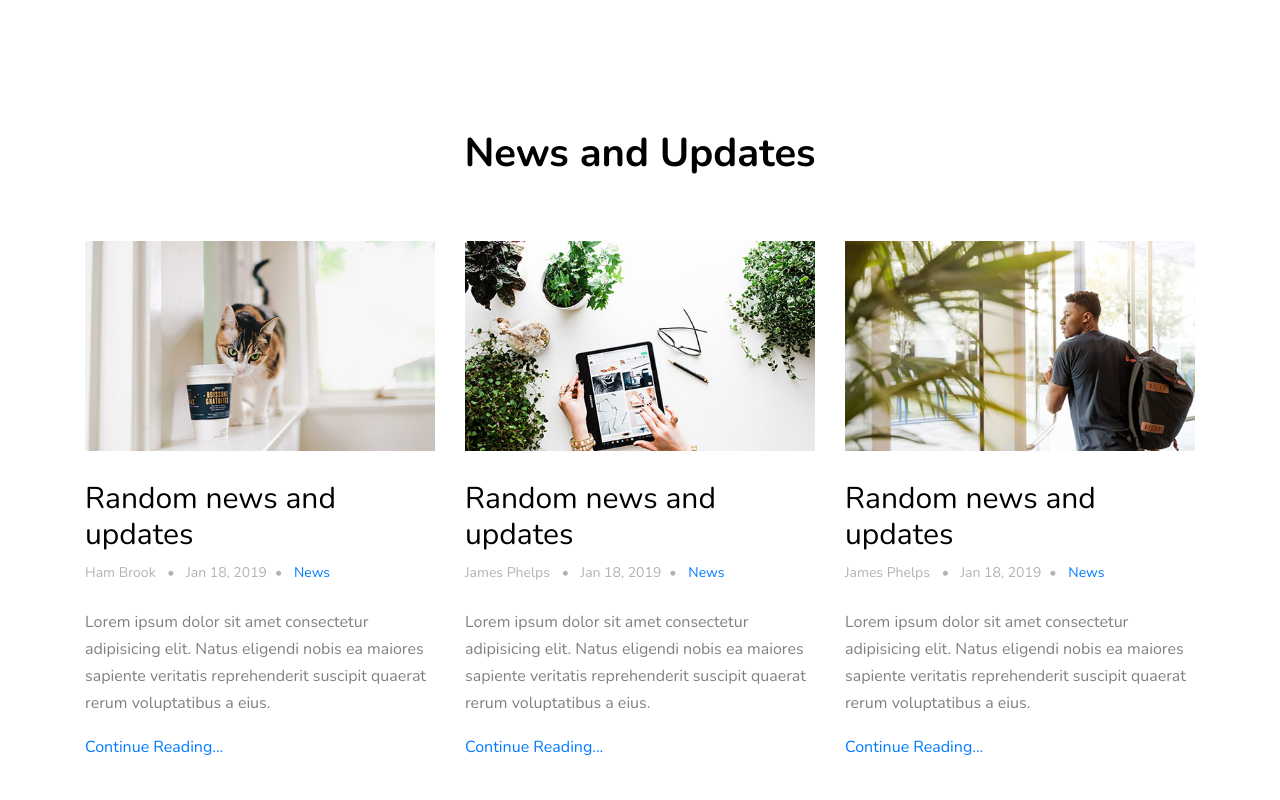
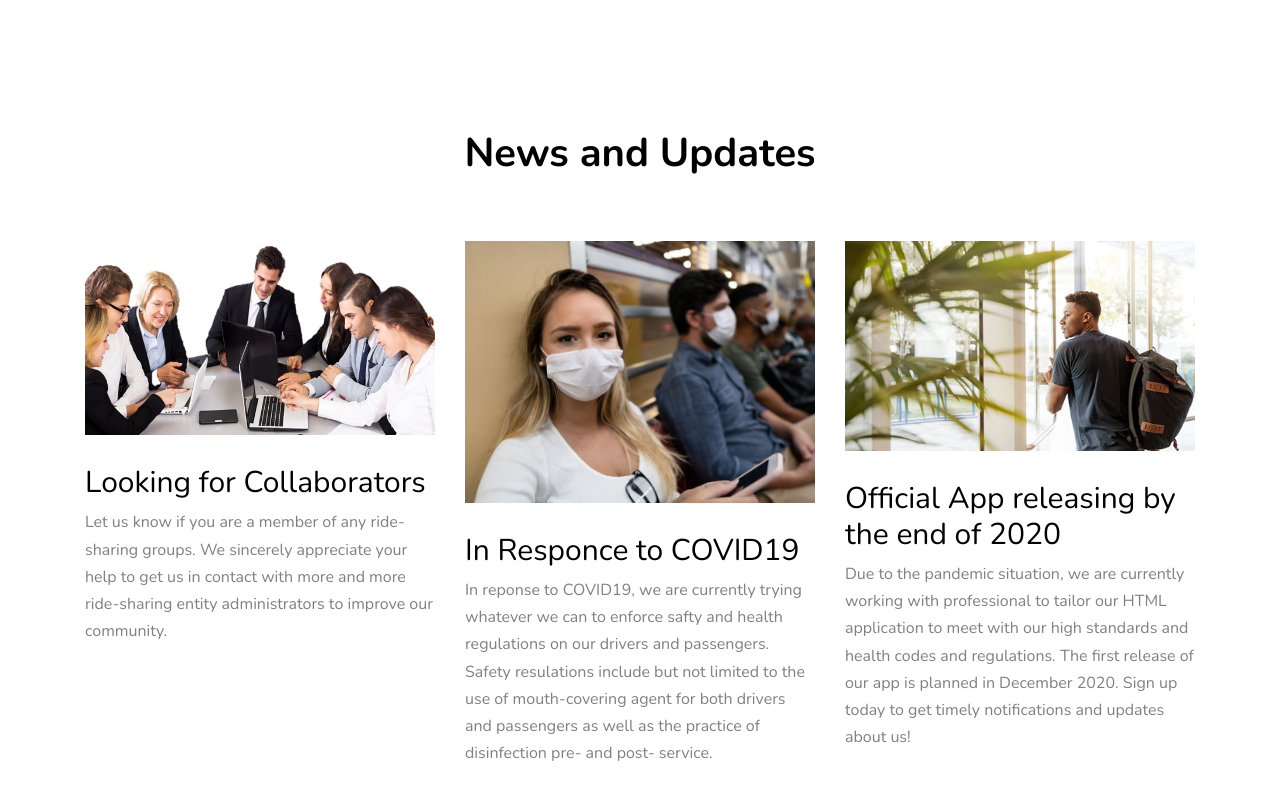
Before and after one commit to PiggyRide/PiggyRide-Landing, a plain HTML site: page index.html in a window 1280 px wide. Shown: the part 7212-8012 px from the top of the page. Drawn offline with nearby package versions, Linux system fonts and the light colour scheme; files whose address does not match are found by name.

Commit message:
auto sync

```diff
--- a/index.html
+++ b/index.html
@@ -435,11 +435,13 @@
                 <figure>
                   <img src="images/wanjun.jpg" alt="Image" class="img-fluid">
                 </figure>
+<!--
                 <div class="social">
                   <a href="#"><span class="icon-facebook"></span></a>
                   <a href="#"><span class="icon-twitter"></span></a>
                   <a href="#"><span class="icon-instagram"></span></a>
                 </div>
+-->
               </div>
               <h2 class="text-black h1">Wanjun Gu</h2>
               <span class="sub-title d-block mb-3">Founder & Central Technician</span>
@@ -453,11 +455,13 @@
                 <figure>
                   <img src="images/tongshan.png" alt="Image" class="img-fluid">
                 </figure>
+<!--
                 <div class="social">
                   <a href="#"><span class="icon-facebook"></span></a>
                   <a href="#"><span class="icon-twitter"></span></a>
                   <a href="#"><span class="icon-instagram"></span></a>
                 </div>
+-->
               </div>
               <h2 class="text-black h1">Rae Liu</h2>
               <span class="sub-title d-block mb-3">Founder, Human Resource and Marketing</span>
@@ -472,11 +476,13 @@
                 <figure>
                   <img src="images/ryan.png" alt="Image" class="img-fluid">
                 </figure>
+<!--
                 <div class="social">
                   <a href="#"><span class="icon-facebook"></span></a>
                   <a href="#"><span class="icon-twitter"></span></a>
                   <a href="#"><span class="icon-instagram"></span></a>
                 </div>
+-->
               </div>
               <h2 class="text-black h1">Ryan Heo</h2>
               <span class="sub-title d-block mb-3">Software developer & web designer</span>
@@ -635,29 +641,29 @@
         <div class="row">
           <div class="col-md-6 col-lg-4 mb-4 mb-lg-4">
             <div class="h-entry">
-              <img src="images/img_1.jpg" alt="Image" class="img-fluid">
-              <h2><a href="#">Random news and updates</a></h2>
-              <div class="meta mb-4">Ham Brook <span class="mx-2">&bullet;</span> Jan 18, 2019<span class="mx-2">&bullet;</span> <a href="#">News</a></div>
-              <p>Lorem ipsum dolor sit amet consectetur adipisicing elit. Natus eligendi nobis ea maiores sapiente veritatis reprehenderit suscipit quaerat rerum voluptatibus a eius.</p>
-              <p><a href="#">Continue Reading...</a></p>
+              <img src="images/collaborator.jpg" alt="Image" class="img-fluid">
+              <h2><a href="#">Looking for Collaborators</a></h2>
+<!--              <div class="meta mb-4">Ham Brook <span class="mx-2">&bullet;</span> Jan 18, 2019<span class="mx-2">&bullet;</span> <a href="#">News</a></div>-->
+              <p>Let us know if you are a member of any ride-sharing groups. We sincerely appreciate your help to get us in contact with more and more ride-sharing entity administrators to improve our community.</p>
+<!--              <p><a href="#">Continue Reading...</a></p>-->
             </div>
           </div>
           <div class="col-md-6 col-lg-4 mb-4 mb-lg-4">
             <div class="h-entry">
-              <img src="images/img_2.jpg" alt="Image" class="img-fluid">
-              <h2><a href="#">Random news and updates</a></h2>
-              <div class="meta mb-4">James Phelps <span class="mx-2">&bullet;</span> Jan 18, 2019<span class="mx-2">&bullet;</span> <a href="#">News</a></div>
-              <p>Lorem ipsum dolor sit amet consectetur adipisicing elit. Natus eligendi nobis ea maiores sapiente veritatis reprehenderit suscipit quaerat rerum voluptatibus a eius.</p>
-              <p><a href="#">Continue Reading...</a></p>
+              <img src="images/covid_mask.jpg" alt="Image" class="img-fluid">
+              <h2><a href="#">In Responce to COVID19</a></h2>
+<!--              <div class="meta mb-4">James Phelps <span class="mx-2">&bullet;</span> Jan 18, 2019<span class="mx-2">&bullet;</span> <a href="#">News</a></div>-->
+              <p>In reponse to COVID19, we are currently trying whatever we can to enforce safty and health regulations on our drivers and passengers. Safety resulations include but not limited to the use of mouth-covering agent for both drivers and passengers as well as the practice of disinfection pre- and post- service.</p>
+<!--              <p><a href="#">Continue Reading...</a></p>-->
             </div>
           </div>
           <div class="col-md-6 col-lg-4 mb-4 mb-lg-4">
             <div class="h-entry">
               <img src="images/img_3.jpg" alt="Image" class="img-fluid">
-              <h2><a href="#">Random news and updates</a></h2>
-              <div class="meta mb-4">James Phelps <span class="mx-2">&bullet;</span> Jan 18, 2019<span class="mx-2">&bullet;</span> <a href="#">News</a></div>
-              <p>Lorem ipsum dolor sit amet consectetur adipisicing elit. Natus eligendi nobis ea maiores sapiente veritatis reprehenderit suscipit quaerat rerum voluptatibus a eius.</p>
-              <p><a href="#">Continue Reading...</a></p>
+              <h2><a href="#">Official App releasing by the end of 2020</a></h2>
+<!--              <div class="meta mb-4">James Phelps <span class="mx-2">&bullet;</span> Jan 18, 2019<span class="mx-2">&bullet;</span> <a href="#">News</a></div>-->
+              <p>Due to the pandemic situation, we are currently working with professional to tailor our HTML application to meet with our high standards and health codes and regulations. The first release of our app is planned in December 2020. Sign up today to get timely notifications and updates about us!</p>
+<!--              <p><a href="#">Continue Reading...</a></p>-->
             </div>
           </div>
 
```
Also changed, not shown: images/collaborator.jpg (added), images/covid_mask.jpg (added).
